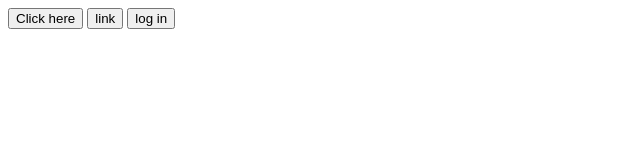
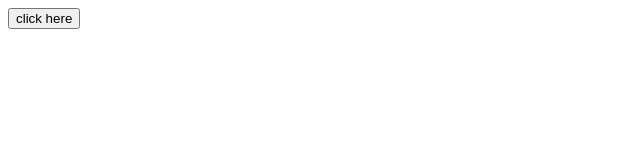
Before and after one commit to louis-odr/sports-website, a plain HTML site: page page.html in a window 1280 px wide. Shown: the whole page, without its empty margins (0-640 px from the left). Drawn offline with Linux system fonts and the light colour scheme.

Commit message:
added new button

```diff
--- a/page.html
+++ b/page.html
@@ -5,9 +5,7 @@
     <title>Title</title>
 </head>
 <body>
-<button>Click here</button>
-<button>link</button>
-<button>log in</button>
+<button>click here</button>
 
 </body>
 </html>
```
